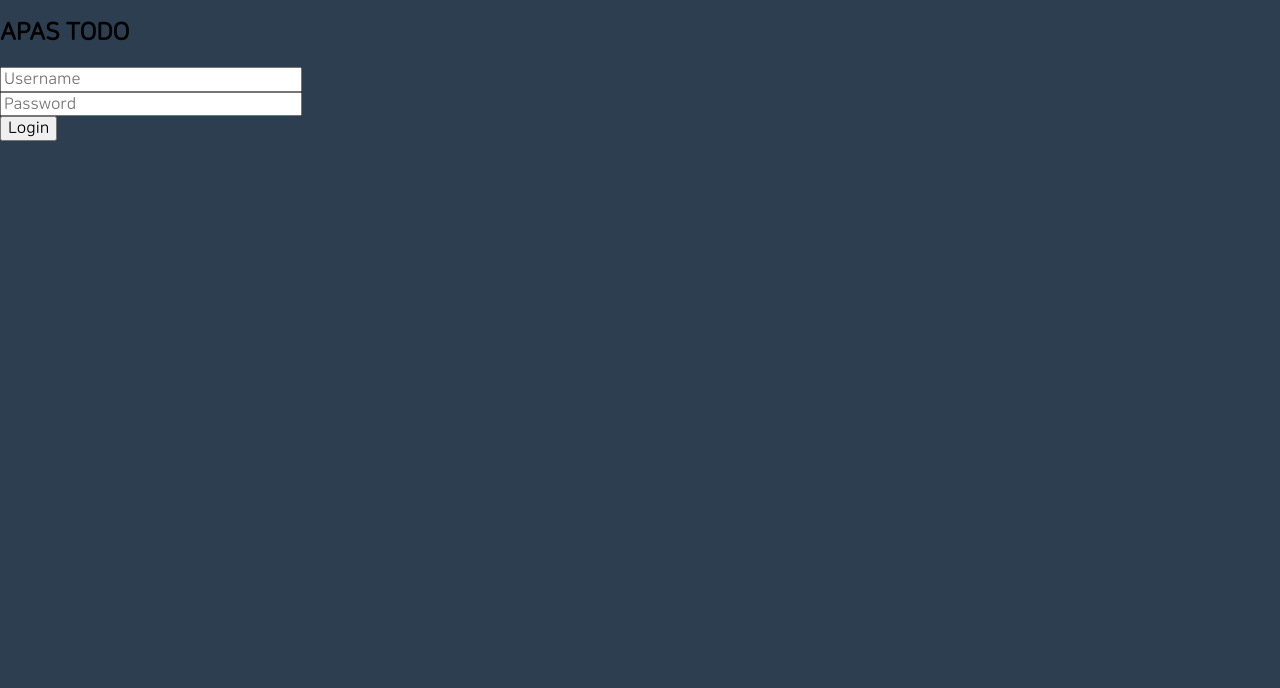
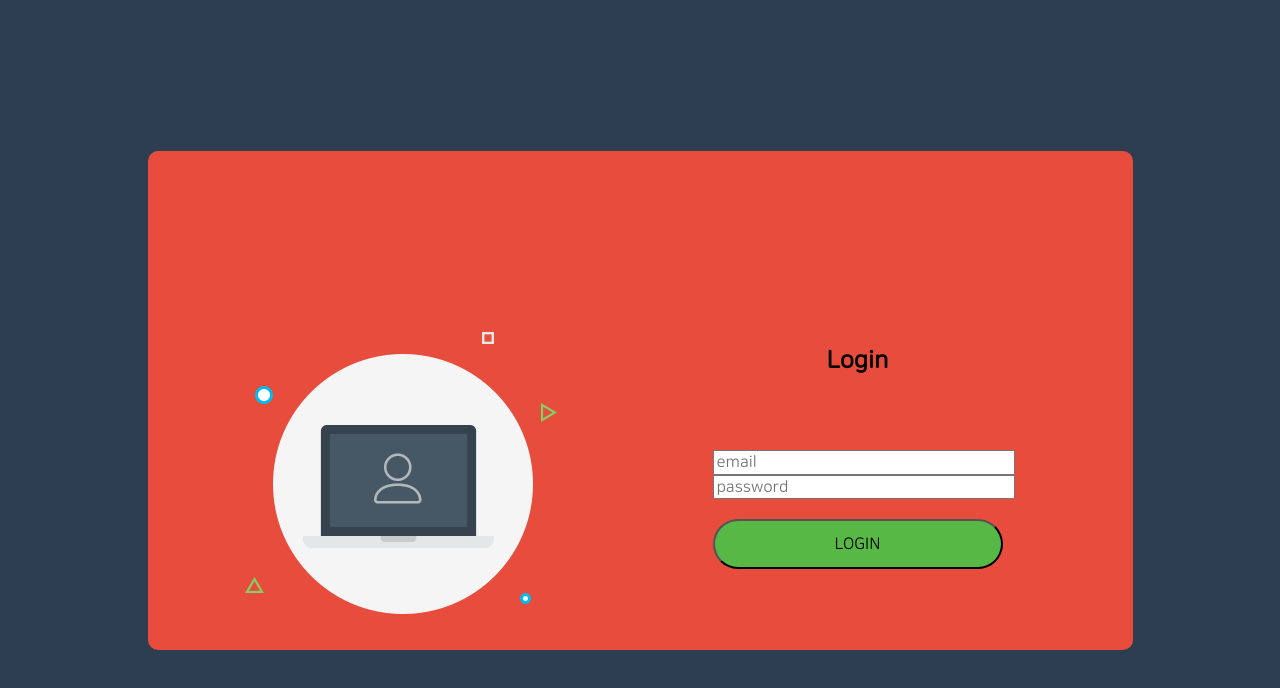
Before and after one commit to gghcode/apas-todo-webapp, a React (Create React App) app: page /login in a window 1280 px wide. Shown: the top 688 px of the page. Built offline with nearby package versions, Linux system fonts and the light colour scheme.

Commit message:
Setup layout of login page

```diff
--- /dev/null
+++ b/src/components/atoms/LoginImage.tsx
@@ -0,0 +1,8 @@
+import styled from 'styled-components';
+
+export const LoginImage = styled.img`
+  max-width: 100%;
+
+  vertical-align: middle;
+  border-style: none;
+`;
--- /dev/null
+++ b/src/components/atoms/Title.tsx
@@ -0,0 +1,9 @@
+import styled from 'styled-components';
+
+export const Title = styled.h2`
+  font-size: 24px;
+  line-height: 1.2;
+  text-align: center;
+  width: 100%;
+  display: block;
+`;
--- /dev/null
+++ b/src/components/organisms/LoginForm.tsx
@@ -0,0 +1,63 @@
+import * as React from 'react';
+import styled from 'styled-components';
+import { Title } from '@/components/atoms/Title';
+
+const FormWrapper = styled.form`
+  width: 290px;
+  box-sizing: border-box;
+`;
+
+const TitleWrapper = styled.div`
+  padding-bottom: 54px;
+`;
+
+const LoginInput = styled.span`
+  width: 100%;
+  margin-bottom: 10px;
+  box-sizing: border-box;
+  position: relative;
+`;
+
+const LoginButtonWrapper = styled.div`
+  width: 100%;
+  display: flex;
+  flex-wrap: wrap;
+  justify-content: center;
+  padding-top: 20px;
+`;
+
+const Button = styled.button`
+  line-height: 1.5;
+  text-transform: uppercase;
+  width: 100%;
+  height: 50px;
+  border-radius: 25px;
+  background: #57b846;
+  display: flex;
+  justify-content: center;
+  align-items: center;
+  padding: 0 25px;
+  transition: all 0.4s;
+`;
+
+export const LoginForm: React.FC = () => {
+  return (
+    <>
+      <FormWrapper>
+        <TitleWrapper>
+          <Title>Login</Title>
+        </TitleWrapper>
+        {/* <Title>Login</Title> */}
+        <LoginInput>
+          <input placeholder="email" />
+        </LoginInput>
+        <LoginInput>
+          <input placeholder="password" />
+        </LoginInput>
+        <LoginButtonWrapper>
+          <Button>Login</Button>
+        </LoginButtonWrapper>
+      </FormWrapper>
+    </>
+  );
+};
--- a/src/pages/Login.tsx
+++ b/src/pages/Login.tsx
@@ -1,10 +1,41 @@
 import React, { useState } from 'react';
 import { useStore } from '@/context/store';
+import { LoginForm } from '@/components/organisms/LoginForm';
+import { LoginImage } from '@/components/atoms/LoginImage';
+import styled from 'styled-components';
 
-type LoginFormType = {
-  username: string;
-  password: string;
-};
+const PageContainer = styled.div`
+  /* width: 100%; */
+  height: 100vh;
+  display: flex;
+  padding: 15px;
+  justify-content: center;
+  align-items: center;
+  flex-wrap: wrap;
+  box-sizing: border-box;
+`;
+
+const WindowContainer = styled.div`
+  border-radius: 10px;
+  background-color: #e74c3c;
+
+  padding: 177px 130px 33px 95px;
+  width: 760px;
+
+  overflow: hidden;
+  display: flex;
+  flex-wrap: wrap;
+  justify-content: space-between;
+`;
+
+const LoginImageWrapper = styled.div`
+  width: 316px;
+`;
+
+interface LoginFormType {
+  readonly username: string;
+  readonly password: string;
+}
 
 export const Login: React.FC = () => {
   const loginForm = useForm();
@@ -25,8 +56,15 @@ export const Login: React.FC = () => {
   };
 
   return (
-    <div className="login-page">
-      <div className="login-form">
+    <PageContainer>
+      <WindowContainer>
+        <LoginImageWrapper>
+          <LoginImage src="/images/img-01.png" />
+        </LoginImageWrapper>
+        <LoginForm />
+      </WindowContainer>
+      {/* <LoginForm /> */}
+      {/* <div className="login-form">
         <h2 className="app-title-h2">APAS TODO</h2>
         <form onSubmit={handleLoginFormSubmit}>
           <div className="form-group">
@@ -51,8 +89,8 @@ export const Login: React.FC = () => {
             Login
           </button>
         </form>
-      </div>
-    </div>
+      </div> */}
+    </PageContainer>
   );
 };
 
```
Also changed, not shown: public/images/img-01.png (added).
